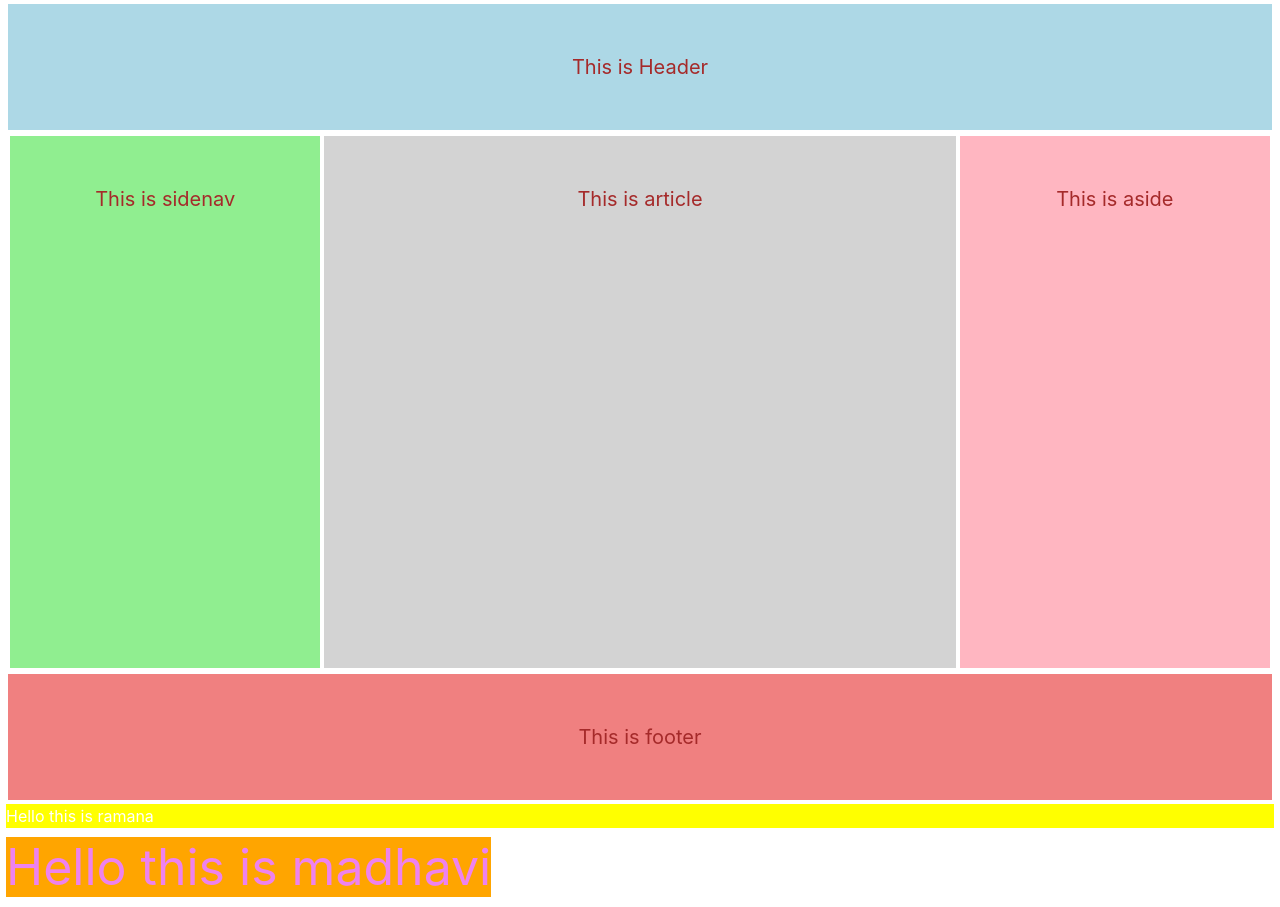
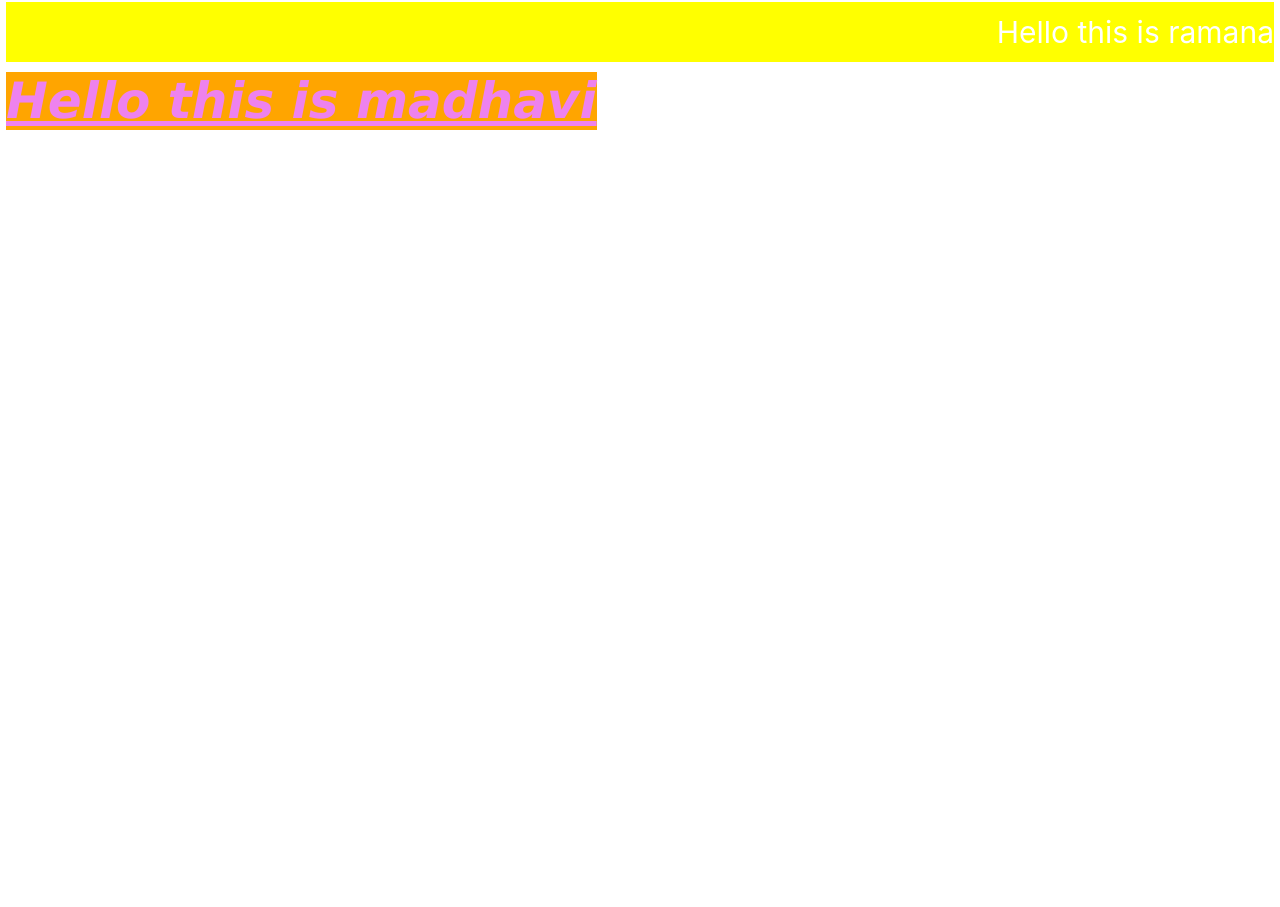
Before and after one commit to madhavi-anneboina/my-reactapp, a React (Create React App) app: page / in a window 1280 px wide. After the commit the page ends 800 px from the top, so only its background shows below. Built offline with nearby package versions, Linux system fonts and the light colour scheme.

Commit message:
text and font style properties added

```diff
--- a/src/App.js
+++ b/src/App.js
@@ -31,7 +31,7 @@ import HoverCounterTwo from "./components/HoverCounterTwo";
 const App = () => {
   return (
     <div>
-      <div class="head">
+      {/* <div class="head">
         <header class="flex-header">This is Header</header>
         <main class="flex-main">
           <sidenav class="flex-nav">This is sidenav</sidenav>
@@ -40,7 +40,7 @@ const App = () => {
         </main>
 
         <footer class="flex-footer">This is footer</footer>
-      </div>
+      </div> */}
 
        <div class="yellow">
         Hello this is ramana
--- a/src/index.css
+++ b/src/index.css
@@ -62,12 +62,23 @@ span {
 }
 .orange {
   background-color: orange;
+  text-align: center;
   color: violet;
+  font-family: Verdana, Geneva, Tahoma, sans-serif;
+  font-style: italic;
+  font-weight: 900;
+  font-size: 50px;
+  text-decoration: underline;
 }
 
 .yellow {
   background-color: yellow;
   color: white;
+  text-align: right;
+  font-size: 30px;
+  line-height: 2;
+  letter-spacing: ;
+
 }
 /*
 div{
```
